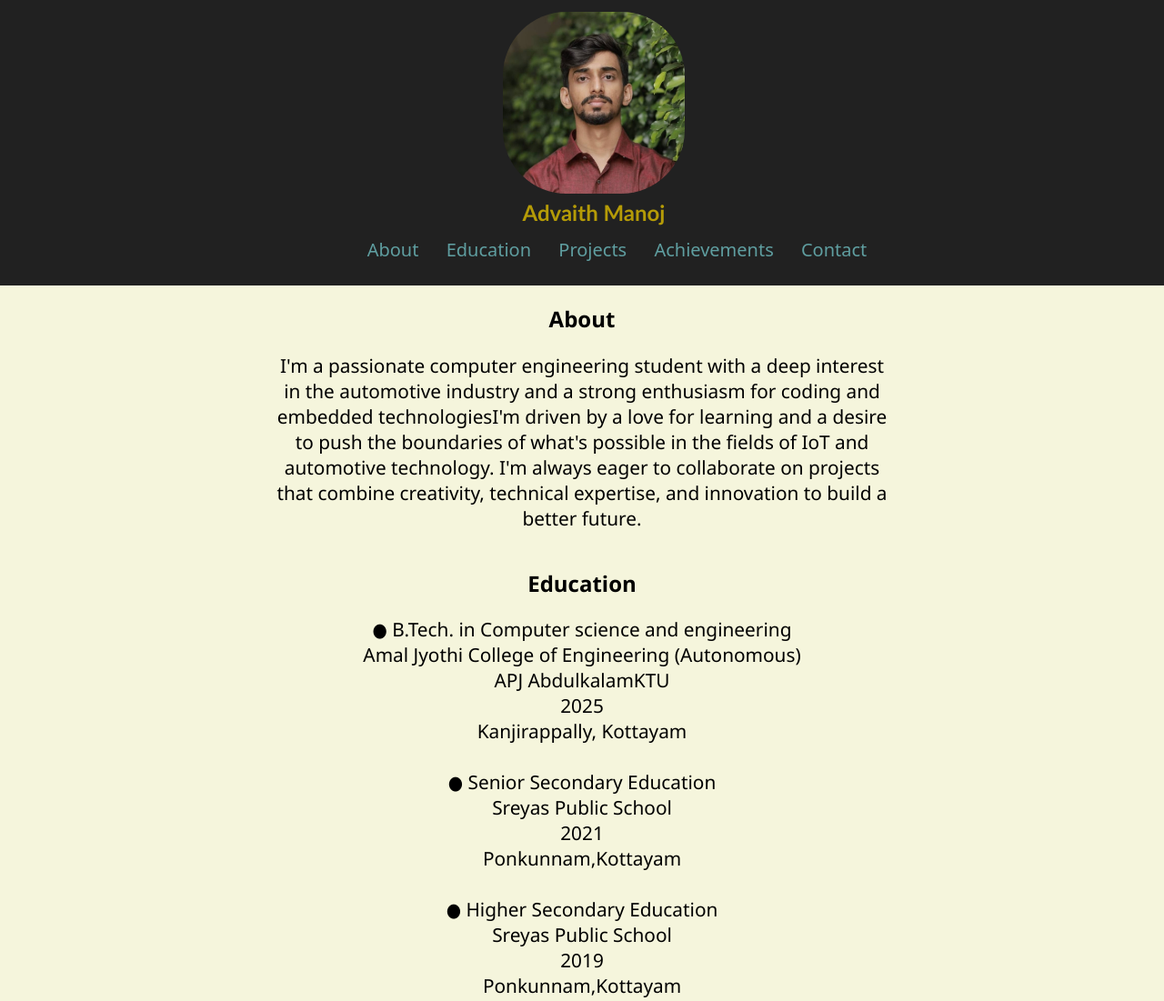
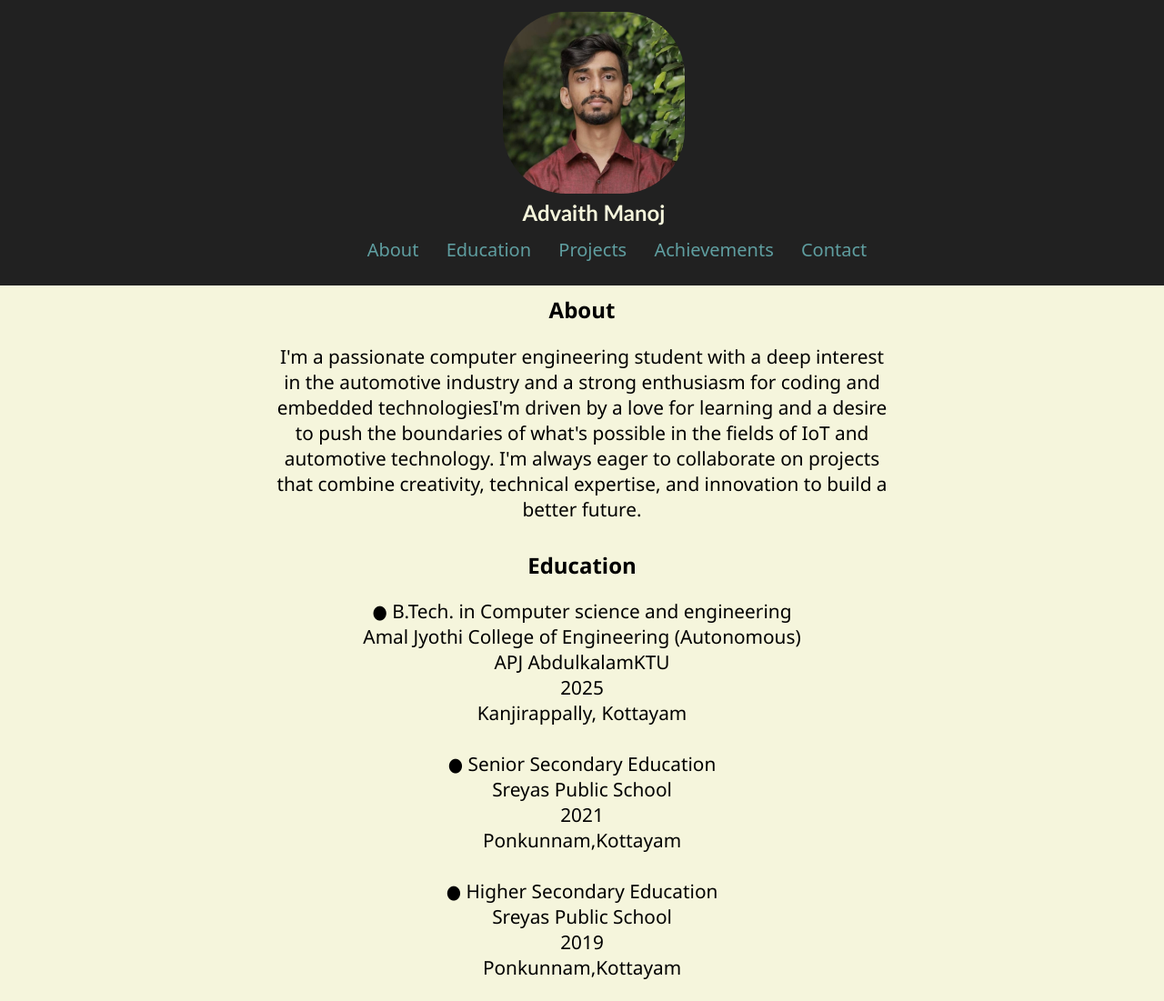
Before and after one commit to Advaith-dev/Web, a plain HTML site: page index.html in a window 1280 px wide. Shown: the top 1101 px of the page at 91% size. Drawn offline with Linux system fonts and the light colour scheme.

Commit message:
Changes added

```diff
--- a/css/style.css
+++ b/css/style.css
@@ -1,9 +1,7 @@
 body{margin: 0;}
 .topnav {
-    margin-left: 0;
     width: 100%;
     text-align: center;
-
     background-color: #212121;
     padding: 13px;
     font-family:system-ui, -apple-system, BlinkMacSystemFont, 'Segoe UI', Roboto, Oxygen, Ubuntu, Cantarell, 'Open Sans', 'Helvetica Neue', sans-serif;
@@ -14,7 +12,7 @@ body{margin: 0;}
     font-family:'Trebuchet MS', 'Lucida Sans Unicode', 'Lucida Grande', 'Lucida Sans', Arial, sans-serif;
     font-weight: 700    ;
     font-size: x-large;
-    color: rgb(181, 155, 7);
+    color: beige;
 }
 
 #Profile{
@@ -42,10 +40,14 @@ a:hover{
 }
 
 h3{
-    padding-top: 20px;
-    margin: 0%;
-    font-size: 150%;
+    padding-top: 10px;
+    margin-top: 0;
+    font-size: 1.5em;
+    margin-bottom: 10px;
     font-family:'Segoe UI', Tahoma, Geneva, Verdana, sans-serif;
+}
+h3 {
+
 }
 
 p{
```
